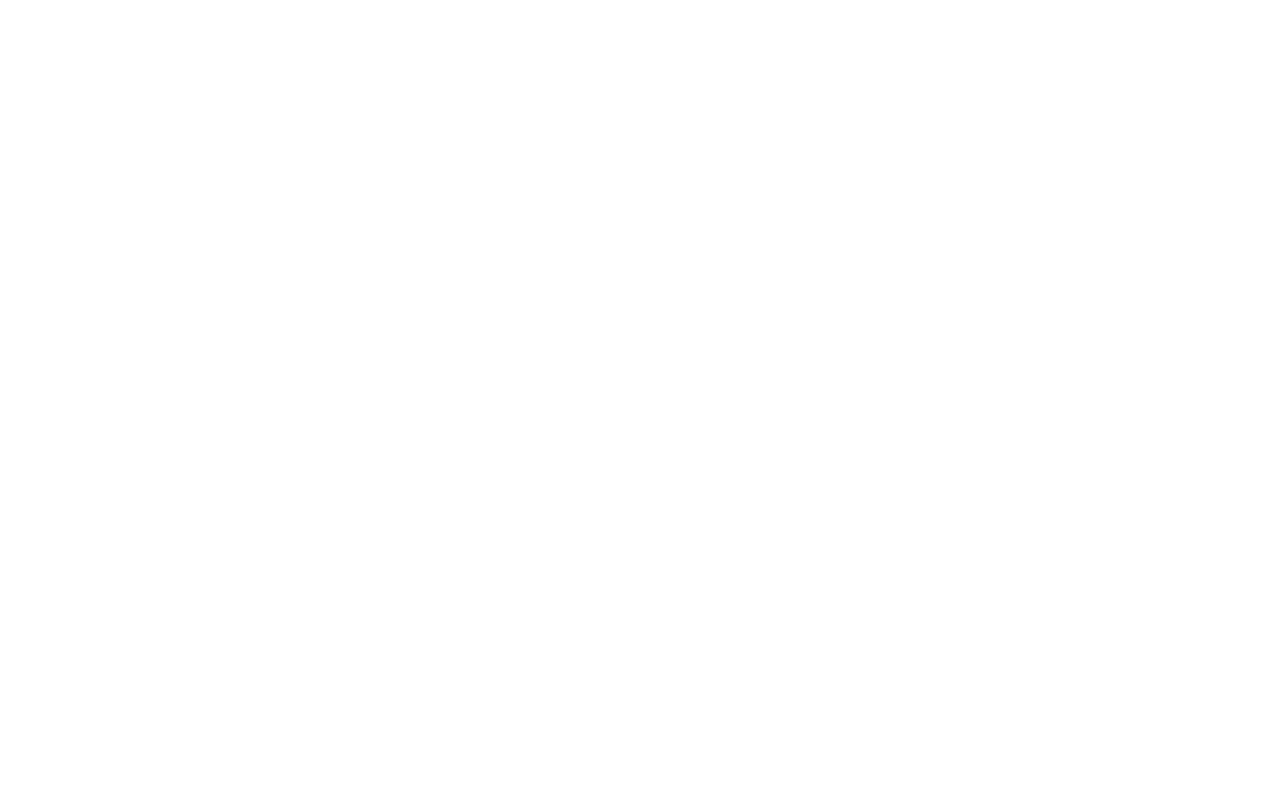
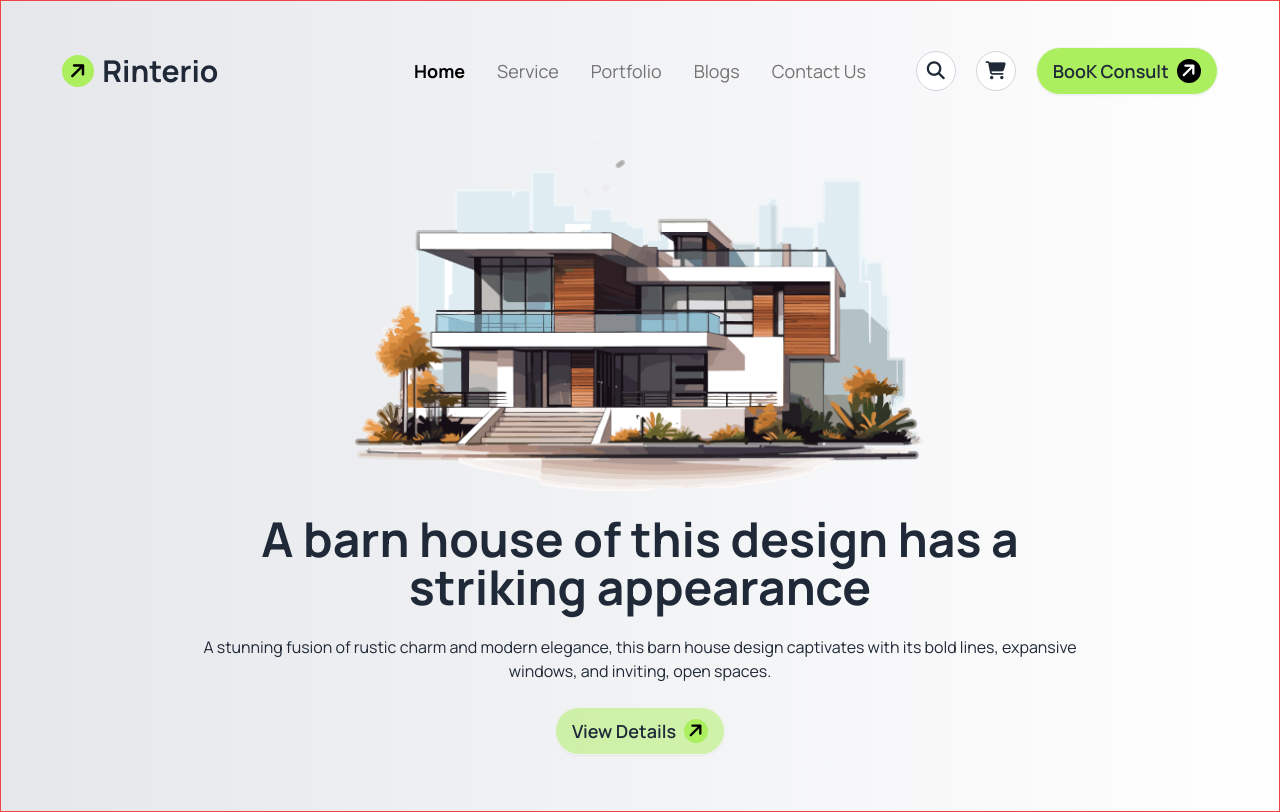
Before and after one commit to anontobr913/B10A3, a plain HTML site: page index.html in a window 1280 px wide. Drawn offline with nearby package versions, Linux system fonts and the light colour scheme.

Commit message:
navbar and banner section added

```diff
--- a/index.html
+++ b/index.html
@@ -22,15 +22,85 @@
           theme: {
             extend: {
               colors: {
-                clifford: '#da373d',
+                lime: 'rgb(171, 239, 95)',
+                light_lime:'rgba(171, 239, 95, 0.5)'
+              },
+              fontFamily:{
+                manrope:'manrope'
               }
             }
           }
         }
       </script>
+</head>
+<body class="font-manrope border border-red-500 ">
+    <!-- Header Section -->
+     <header class="bg-gradient-to-r from-gray-200 to-white pb-8 sm:pb-14">
+        <!-- Navbar Section -->
+        <nav>
+            <div class="navbar w-11/12 mx-auto py-8  sm:py-10  ">
+                <!-- Navbar start -->
+                <div class="navbar-start flex gap-2">
+                    <i class="text-black text-xl bg-lime h-8 w-8 flex justify-center items-center rounded-full fa-solid fa-arrow-right -rotate-45"></i>
+                  <a class="font-bold text-3xl">Rinterio</a>
+                </div>
+                <!-- Navbar Center -->
+                <div class="navbar-center hidden lg:flex">
+                  <ul class="menu menu-horizontal px-1  text-lg text-[#737373]">
+                      <li><a><span class="text-black font-bold">Home</span></a></li>
+                      <li><a>Service</a></li>
+                      <li><a>Portfolio</a></li>
+                      <li><a>Blogs</a></li>
+                      <li><a>Contact Us</a></li>
+                  </ul>
+                </div>
+                <!-- Navbar end -->
+                <div class="navbar-end">
+                    <!-- search,button,cart:  hidden for phone  -->
+                     <div class="hidden sm:flex items-center justify-between gap-5">
+                        <i class="bg-white border border-gray-300 h-10 w-10 flex justify-center items-center text-lg rounded-full fa-solid fa-magnifying-glass"></i>
+                        <i class="bg-white border border-gray-300  h-10 w-10 flex justify-center items-center  text-lg rounded-full fa-solid fa-cart-shopping"></i>
+                        <div>
+                            <button class="btn bg-lime rounded-3xl md:text-lg flex justify-center items-center max-h-10"><span>BooK Consult</span>
+                                <i class="text-white bg-black h-6 w-6 flex justify-center items-center rounded-full fa-solid fa-arrow-right -rotate-45"></i> </button>
 
-</head>
-<body>
+                        </div>
+                     </div>
 
+                  <!-- dropdown (Dropdown: Block for mobile device otherwise hidden) -->
+                  <div class="dropdown  sm:hidden">
+                    <div tabindex="0" role="button" class=" h-12 w-12 bg-white flex justify-center items-center rounded-full border border-gray-300  lg:hidden">
+                        <i class="text-xl fa-solid fa-bars"></i>
+                    </div>
+                    <ul
+                      tabindex="0"
+                      class="menu right-0 menu-sm dropdown-content bg-base-100 rounded-box z-[1] mt-3 w-52 p-2 shadow text-lg text-[#737373]">
+                      <li><a>Home</a></li>
+                      <li><a>Service</a></li>
+                      <li><a>Portfolio</a></li>
+                      <li><a>Blogs</a></li>
+                      <li><a>Contact Us</a></li>
+
+                    </ul>
+                  </div>
+                </div>
+              </div>
+        </nav>
+
+
+        <!-- Banner Section -->
+         <section class="w-11/12 mx-auto">
+          <div class="sm:w-3/4 mx-auto  flex flex-col justify-between items-center gap-5 sm:gap-6 text-center">
+            <img src="./images/banner.png" alt="">
+            <h2 class="text-3xl sm:text-5xl font-bold leading-tight">A barn house of this design has a striking appearance</h2>
+            <p>A stunning fusion of rustic charm and modern elegance, this barn house design captivates with its bold lines, expansive windows, and inviting, open spaces.</p>
+
+            <div>
+                <button class="btn bg-light_lime rounded-3xl md:text-lg flex justify-center items-center max-h-10"><span>View Details</span>
+                    <i class="text-black bg-lime h-6 w-6 flex justify-center items-center rounded-full fa-solid fa-arrow-right -rotate-45"></i> </button>
+            </div>
+          </div>
+         </section>
+     </header>
 </body>
 </html>
```
